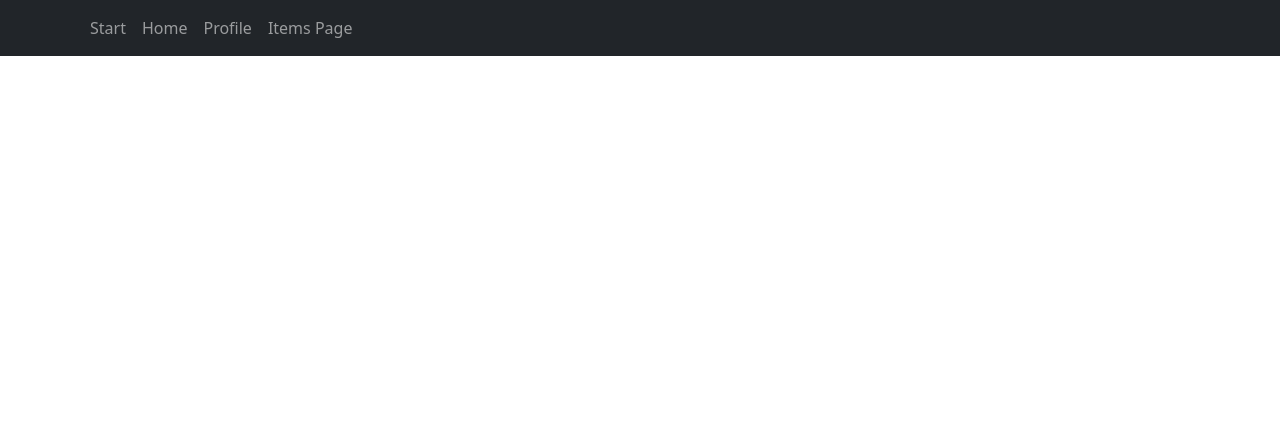
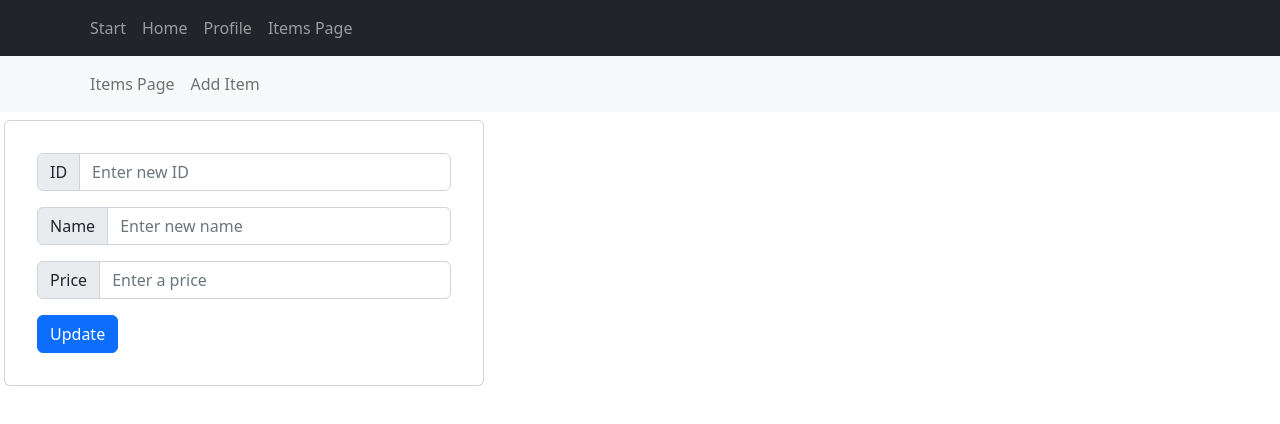
Before and after one commit to v-belina/belina_capstone, a React (Create React App) app in the folder frontend/: page /editItem/1 in a window 1280 px wide. Shown: the top 424 px of the page. Built offline with nearby package versions, Linux system fonts and the light colour scheme; no server answers.

Commit message:
all front end item files working

```diff
--- a/frontend/src/App.js
+++ b/frontend/src/App.js
@@ -11,8 +11,13 @@ import Signup from "./components/pages/registerPage";
 import PrivateUserProfile from "./components/pages/privateUserProfilePage";
 import { createContext, useState, useEffect } from "react";
 import getUserInfo from "./utilities/decodeJwt";
-
-import ItemsPage from "./components/pages/ItemsPage";
+//ITEMS
+import ItemsPage from "./components/pages/items/itemsPage";
+import NavbarItems from "./components/pages/items/itemsNavbar";
+import CreateItem from "./components/pages/items/createItem";
+import EditItem from "./components/pages/items/editItems";
+import Item from "./components/pages/items/items";
+import ItemsList from "./components/pages/items/ItemsLIst";
 
 export const UserContext = createContext();
 //test change
@@ -34,7 +39,12 @@ const App = () => {
           <Route exact path="/login" element={<Login />} />
           <Route exact path="/signup" element={<Signup />} />
           <Route path="/privateUserProfile" element={<PrivateUserProfile />} />
+
           <Route exact path="/viewItems" element={<ItemsPage />} />
+          <Route exact path="/createNewItem" element={<CreateItem />} />
+          <Route exact path="/editItem/:id" element={<EditItem />} />
+          <Route exact path="/viewItemsList" element={<ItemsList/>} />
+          <Route exact path="/item" element={<Item/>} />
         </Routes>
       </UserContext.Provider>
     </>
--- a/frontend/src/components/pages/items/ItemsLIst.js
+++ b/frontend/src/components/pages/items/ItemsLIst.js
@@ -5,7 +5,7 @@ import Button from "react-bootstrap/Button";
 import Stack from "react-bootstrap/Stack";
 import NavbarItems from "./itemsNavbar";
 import axios from "axios";
-import Item from "./items";
+import EditItem from "./editItems";
 
 //main component in this file
 export default function ItemsList() {
--- /dev/null
+++ b/frontend/src/components/pages/items/createItem.js
@@ -0,0 +1,96 @@
+import React, { useState } from "react";
+import { useNavigate } from "react-router";
+import NavbarItems from "./itemsNavbar";
+import Button from 'react-bootstrap/Button';
+import Form from 'react-bootstrap/Form';
+import Card from 'react-bootstrap/Card';
+
+export default function CreateItem() {
+  // We define the state for the form.
+  const [form, setForm] = useState({
+      id: "",
+      name: "",
+      price: 0,
+
+  });
+  const navigate = useNavigate();
+
+  // These methods will update the state properties.
+  // It is called with a specific value (name, price or level) that changed.
+  // We update the state of the form.
+  function updateForm(value) {
+    return setForm((prev) => {
+      return { ...prev, ...value };
+    });
+  }
+
+  // This function will handle the submission.
+  async function onSubmit(e) {
+    e.preventDefault();
+
+    // When a post request is sent to the create url, we'll add a new record to the database.
+    const newItem = { ...form };
+
+
+    await fetch("http://localhost:8081/item/createNewItem", {
+      method: "POST",
+      headers: {
+        "Content-Type": "application/json",
+      },
+      body: JSON.stringify(newItem),
+    })
+    .catch(error => {
+      window.alert(error);
+      return;
+    });
+
+    setForm({id: "", name: "", price: 0 });
+    navigate("/viewItemsList");
+  }
+
+  // This following section will display the form that takes the input from the user.
+  // We refer to the functions we defined above for handling form changes.
+  return (
+    <div>
+      <NavbarItems/>
+      <Card body outline color="success" className="mx-1 my-2" style={{ width: '30rem' }}>
+        <Card.Title>Add Item</Card.Title>
+        <Card.Body>
+        <Form>
+          <Form.Group className="mb-3" controlId="formId">
+            <Form.Label>ID</Form.Label>
+            <Form.Control type="text" placeholder="Enter ID"
+                        id="id"
+                        value={form.id}
+                        onChange={(e) => updateForm({ id: e.target.value })}
+             />
+          </Form.Group>
+
+          <Form.Group className="mb-3" controlId="formName">
+             <Form.Label>Name</Form.Label>
+             <Form.Control type="text" placeholder="Enter name"
+                         id="name"
+                         value={form.name}
+                         onChange={(e) => updateForm({ name: e.target.value })}
+             />
+          </Form.Group>
+
+
+          <Form.Group className="mb-3" controlId="formPrice">
+             <Form.Label>Price</Form.Label>
+             <Form.Control type="number" placeholder="Enter price"
+                         id='price'
+                         value={form.price}
+                         onChange={(e) => updateForm({ price: parseFloat(e.target.value) })}
+             />
+          </Form.Group>
+
+          <Button variant="primary" type="submit" onClick={onSubmit}>
+            Submit
+          </Button>
+        </Form>
+        </Card.Body>
+      </Card>
+      </div>
+  );
+}
--- /dev/null
+++ b/frontend/src/components/pages/items/editItems.js
@@ -0,0 +1,132 @@
+import React, { useState, useEffect } from "react";
+import { useParams, useNavigate } from "react-router";
+import NavbarItems from "./itemsNavbar";
+import Form from 'react-bootstrap/Form';
+import Card from 'react-bootstrap/Card';
+import InputGroup from 'react-bootstrap/InputGroup';
+import { FormControl } from 'react-bootstrap';
+
+
+
+// Edit Component
+export default function EditItem() {
+  const [form, setForm] = useState({
+    id: "",
+    name: "",
+    price: ""
+  });
+  const params = useParams();
+  const navigate = useNavigate();
+
+  useEffect(() => {
+    async function fetchData() {
+      if (!params || !params.id) {
+        return;
+      }
+
+      const id = params.id.toString();
+      const response = await fetch(`http://localhost:8081/item/getItemByDBId/${params.id.toString()}`);
+
+      if (!response.ok) {
+        const message = `An error has occurred: ${response.statusText}`;
+        window.alert(message);
+        return;
+      }
+
+      const record = await response.json();
+      if (!record) {
+        window.alert(`Record with id ${id} not found`);
+        navigate("/");
+        return;
+      }
+
+      setForm(record);
+    }
+
+    fetchData();
+  }, [params, navigate]);
+
+
+// methods
+  // These methods will update the state properties.
+  // The value is an object like {name: "Jose"} identifying field and new value.
+  function updateForm(value) {
+    return setForm((prev) => {
+      return { ...prev, ...value };
+    });
+  }
+
+  // Function that sends the request to the server to update the record.
+  async function onSubmit(e) {
+    e.preventDefault();
+
+    const editedItem = {
+      id: form.id,
+      name: form.name,
+      price: parseInt(form.price), // Convert the price to an integer if it's a string
+    };
+
+    const response = await fetch(`http://localhost:8081/item/editItem/${params.id.toString()}`, {
+      method: "PUT",
+      headers: {
+        "Content-Type": "application/json",
+      },
+      body: JSON.stringify(editedItem),
+    });
+
+    if (response.status === 200) {
+      navigate("/viewItemsList");
+    } else {
+      const message = `An error occurred: ${response.statusText}`;
+      console.log(message);
+      window.alert(message);
+    }
+  }
+
+
+  // This following section will display the form that takes input from the user to update the data.
+  return (
+    <div>
+      <NavbarItems/>
+
+      <Card body outline color="success" className="mx-1 my-2" style={{ width: '30rem' }}>
+        <Card.Body>
+        <Form onSubmit={onSubmit}>
+          <InputGroup className="mb-3">
+            <InputGroup.Text>ID</InputGroup.Text>
+            <FormControl type="text" placeholder="Enter new ID"
+            id="id"
+            name="id"
+            value={form.id}
+            onChange={(e) => updateForm({ id: e.target.value })}
+            />
+          </InputGroup>
+
+            <InputGroup className="mb-3">
+              <InputGroup.Text>Name</InputGroup.Text>
+              <FormControl type="text" placeholder="Enter new name"
+              id="name"
+              name="name"
+              value={form.name}
+              onChange={(e) => updateForm({ name: e.target.value })}
+            />
+            </InputGroup>
+
+            <InputGroup className="mb-3">
+              <InputGroup.Text>Price</InputGroup.Text>
+              <FormControl type="text" placeholder="Enter a price"
+              id="price"
+              price="price"
+              value={form.price}
+              onChange={(e) => updateForm({ price: parseInt(e.target.value) })}
+            />
+            </InputGroup>
+            <input type="submit" value="Update" className="btn btn-primary" />
+            </Form>
+
+        </Card.Body>
+      </Card>
+
+    </div>
+  );
+}
--- /dev/null
+++ b/frontend/src/components/pages/items/items.js
@@ -0,0 +1,30 @@
+import React from 'react';
+import { Link } from 'react-router-dom';
+import Card from 'react-bootstrap/Card';
+import Button from 'react-bootstrap/Button';
+import Stack from 'react-bootstrap/Stack';
+import axios from 'axios'
+
+
+const Item = ({ id,name, price,deleteFunction}) => {
+
+    return(
+      <Card body outline  color="success" className="mx-1 my-2" style={{ width: '30rem' }}>
+        <Card.Body>
+            <Stack>
+              <div><h4>{id}</h4></div>
+              <div>{name}</div>
+              <div>{price}</div>
+              <div>
+                <Button variant="primary" className="mx-1 my-1" href={`/editItem/${id}`} >Edit</Button>
+              </div>
+              <div>
+                <Button variant="primary" className="mx-1 my-1" onClick={() => deleteFunction(id)}>Delete</Button>
+              </div>
+            </Stack>
+        </Card.Body>
+      </Card>
+    )
+};
+
+export default Item;
--- /dev/null
+++ b/frontend/src/components/pages/items/itemsPage.js
@@ -0,0 +1,26 @@
+import React, {} from 'react'
+import Card from 'react-bootstrap/Card';
+import Button from 'react-bootstrap/Button';
+import { useNavigate } from 'react-router-dom'
+//new import to get the item info
+
+const ItemsPage = () => {
+
+    return (
+        <Card style={{ width: '30rem' }} className="mx-2 my-2">
+        <Card.Body>
+          <Card.Title>This is the main page that is being
+            used.
+            List of all of the items can be found here</Card.Title>
+          <Card.Subtitle className="mb-2 text-muted">You can veiw the list of items as well as create them</Card.Subtitle>
+          <Card.Text>
+          </Card.Text>
+          <div>
+                <Button variant="primary" className="mx-1 my-1" href={`/viewItemsList`} >View All Items</Button>
+                <Button variant="primary" className="mx-1 my-1" href={`/createNewItem`} >Create New Item</Button>
+          </div>
+        </Card.Body>
+      </Card>
+    )
+}
+export default ItemsPage
```
